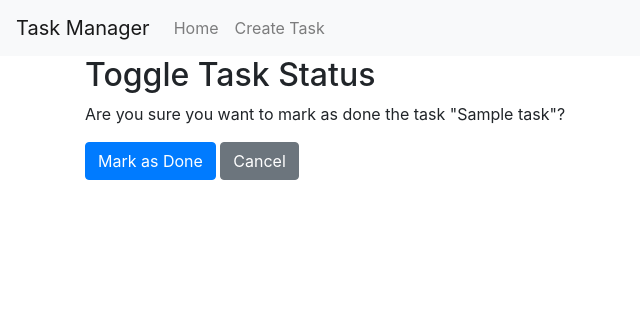
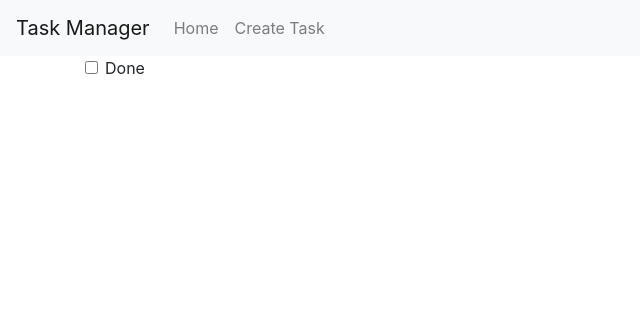
Before and after one commit to suryansh-it/Personal-Task-Manager, a Flask app: template templates/toggle_task.html in a window 1280 px wide. Shown: the top 316 px of the page, without its empty margins (0-640 px from the left). Run offline with Flask 3, Linux system fonts and the light colour scheme; the template is opened without the code that fills it: most values are stand-ins (such as "Sample title", 1, 10 or a date in 2020); some libraries are stand-ins or nearby versions.

```diff
--- a/app.py
+++ b/app.py
@@ -1,16 +1,19 @@
-from flask import Flask, render_template , redirect
-from flask import request
-from flask import url_for
+from flask import Flask, render_template , redirect , url_for,request, jsonify
+from datetime import datetime
+
 
 app = Flask(__name__)
 
-
+# In-memory storage for tasks
 tasks = []
 
 
 @app.route("/")
 def index():
-    return render_template('index.html')
+    return render_template('index.html', tasks= tasks)
+#assign value of local variable task to the var task in templates context
+#the template will have acces to var task
+
 
 
 
@@ -19,36 +22,39 @@ def create_task():
     if request.method == 'POST':
         title = request.form['title']
         description = request.form['description']
-        tasks.append({'title': title, 'description': description, 'done': False})  #append tasks in lists
+        current_date = datetime.now().strftime('%Y-%m-%d %H:%M:%S')
+        task = {'title': title, 'description': description, 'done': False , 'date_created': current_date}
+        tasks.append(task)  #append tasks in lists
         return redirect(url_for('index'))
     return render_template('create_task.html') #renders updated html
 
 
 
-@app.route("/edit_task/<task_id>"  , methods=['POST' , 'GET'])
+@app.route("/edit_task/<int:task_id>"  , methods=['POST' , 'GET']) #type to be specified
 def edit_task(task_id):
     task = tasks[task_id]               #task from list
     if request.method == 'POST':
         task['title'] = request.form['title']
         task['description'] = request.form['description']
-        task['done'] = 'done' in request.form
         return redirect(url_for('index'))
-    return render_template('edit_task.html')
+    return render_template('edit_task.html' , task = task , task_id =task_id)
 
-@app.route("/toggle_task/<task_id>", methods=['POST' , 'GET'])
+@app.route("/toggle_task/<int:task_id>", methods=['POST' , 'GET'])
 def toggle_task(task_id):
     task= tasks[task_id]
     if request.method == 'POST':
         task['done'] = not task['done']
         return redirect(url_for('index'))
-    return render_template('toggle_task.html')
+    return render_template('toggle_task.html' , task = task , task_id =task_id)
 
-@app.route("/delete_task/<task_id>", methods=['POST'])
+@app.route("/delete_task/<int:task_id>", methods=['POST'])
 def delete_task(task_id):
     task = tasks[task_id]
     if request.method == 'POST':
         tasks.remove(task)
-        return redirect(url_for('index'))  # Redirect to the home page after editing , client side , It changes the URL in the browser and prevents form resubmission on refresh.
+        return redirect(url_for('index'))
+    # Redirect to the home page after editing , client side ,
+    # It changes the URL in the browser and prevents form resubmission on refresh.
 
 
 if __name__ == '__main__':
--- a/templates/toggle_task.html
+++ b/templates/toggle_task.html
@@ -1,16 +1,30 @@
 {% extends "base.html" %} {% block title %}Toggle Task Status{% endblock %} {%
 block content %}
-<h2>Toggle Task Status</h2>
-<p>
+<!-- <h2>Toggle Task Status</h2> -->
+<!-- <p>
   Are you sure you want to {{ 'mark as pending' if task.done else 'mark as done'
   }} the task "{{ task.title }}"?
-</p>
-<form method="POST">
-  <button type="submit" class="btn btn-primary">
+</p> -->
+<!-- <form method="POST">
+  <button type="dropdown" class="btn btn-primary">
     {{ 'Mark as Pending' if task.done else 'Mark as Done' }}
   </button>
-  <button href="{{ url_for('index') }}" class="btn btn-secondary">
-    Cancel
-  </button>
-</form>
+
+</form> -->
+
+<!-- check for task done -->
+<div class="form-group form-check">
+  <input
+    type="checkbox"
+    class="form-check-input"
+    id="done"
+    name="done"
+    {%if
+    task.done%}
+    checked
+    {%endif%}
+  />
+  <label class="form-check-label" for="done">Done</label>
+</div>
+
 {% endblock %}
```
Also changed, not shown: templates/edit_task.html (+4 -6 lines), templates/index.html (+19 -12 lines).
